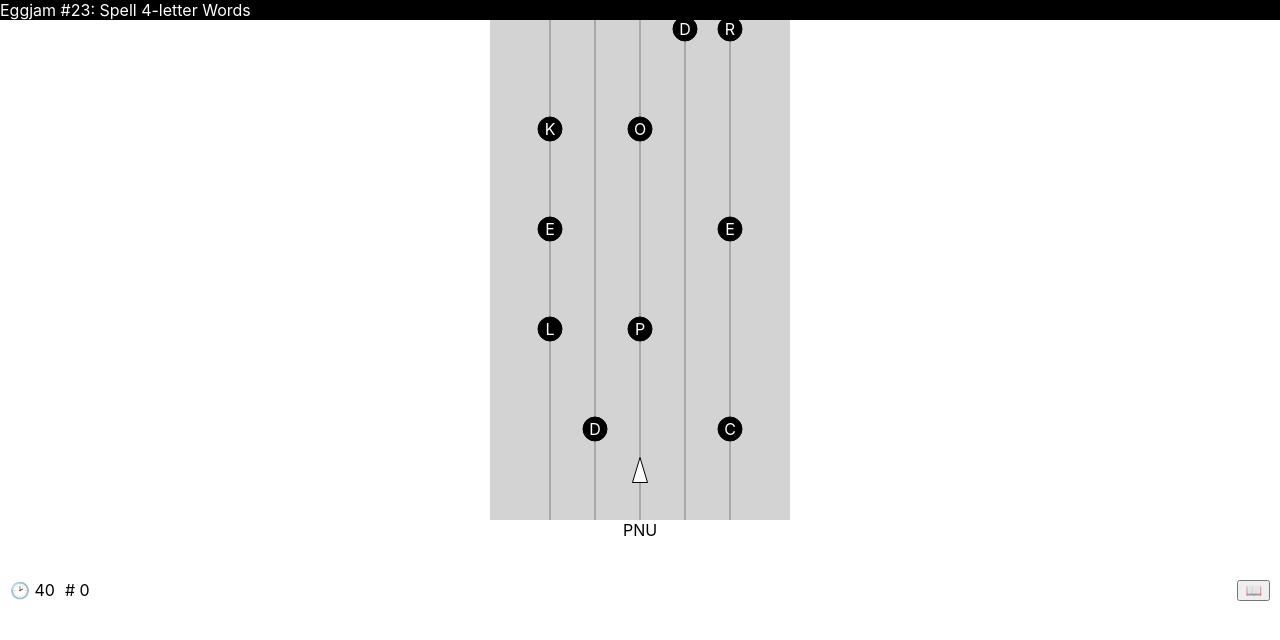
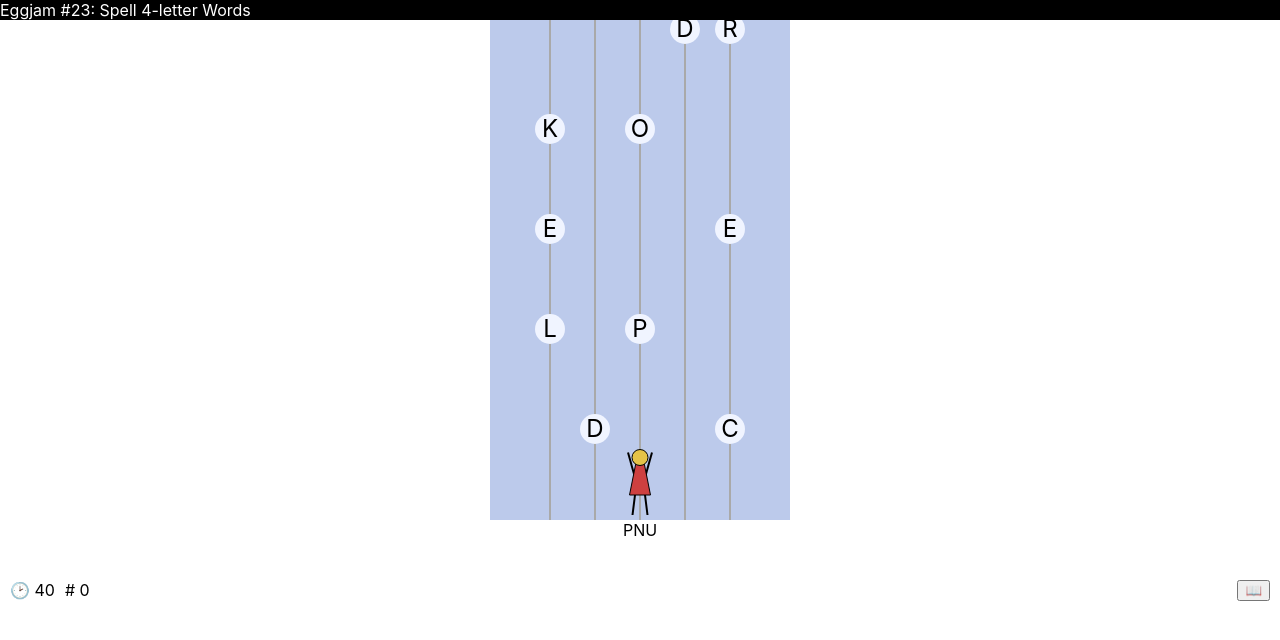
Before and after one commit to a-lexwein/word-grid-react, a React (Vite) app: page /eggjam in a window 1280 px wide. Shown: the top 640 px of the page. Built offline with nearby package versions, Linux system fonts and the light colour scheme.

Commit message:
flying guy

```diff
--- a/src/components/Eggjam.jsx
+++ b/src/components/Eggjam.jsx
@@ -16,6 +16,12 @@ export default function Eggjam() {
     const [last5seconds, setLast5Seconds] = useState(false);
     const [gameState, setGameState] = useState('in-game');
     const letterCount = 4;
+    const [tickY, setTickY] = useState(0.7);
+
+    const [optionsModalOpen, setOptionsModalOpen] = useState(false);
+    const optionsModalRef = useRef(null);
+
+    // const getScore = (hist) => Math.sum(...hist.map(x=>x.score))
 
     // Function to increment the timer by 5 seconds
     const addTime = (s) => {
@@ -54,9 +60,10 @@ export default function Eggjam() {
     const yScale = scaleLinear([100, -100], [0, height]);
 
     const getPolyPoints = () => ([
-        [xScale(0 + xPosRef.current), yScale(-75)],
-        [xScale(-5 + xPosRef.current), yScale(-85)],
-        [xScale(5 + xPosRef.current), yScale(-85)]
+        [xScale(2 + xPosRef.current), yScale(-75)],
+        [xScale(-2 + xPosRef.current), yScale(-75)],
+        [xScale(-7 + xPosRef.current), yScale(-90)],
+        [xScale(7 + xPosRef.current), yScale(-90)]
     ])
     .map(([a, b]) => a.toString() + " " + b.toString())
     .join(',');
@@ -85,7 +92,6 @@ export default function Eggjam() {
     useEffect(() => {
         if (gameState != 'in-game') return;
         const interval = setInterval(() => {
-            const tickY = 0.7;
 
             updateLetters(prevLetters => {
                 let output = prevLetters;
@@ -111,6 +117,7 @@ export default function Eggjam() {
                     // increment timer by length of word...revisit.
                     if(submission.score > 0) addTime(submission.word.length);
                     updateHist(hist => ([...hist, submission]));
+                    setTickY(oldVal => oldVal + submission.score * 0.08);
                     updateGuess('');
                 }
 
@@ -202,7 +209,7 @@ export default function Eggjam() {
             <div id='title'>Eggjam #23: Spell {letterCount}-letter Words</div>
             <svg
                 ref={svgRef}
-                style={{ backgroundColor: '#D3D3D3' }}
+                style={{ backgroundColor: '#bccaeb' }}
                 height={height}
                 width={width}
             >
@@ -217,23 +224,28 @@ export default function Eggjam() {
                         <circle
                             cx={xScale(d.x)}
                             cy={yScale(d.y)}
-                            stroke='black'
-                            fill='black'
-                            r='12'
+                            fill='#f0f4ff'
+                            r='15'
                         />
                         <text
                             x={xScale(d.x)}
                             y={yScale(d.y)}
-                            fill='white'
+                            fill='black'
                             textAnchor='middle'
                             dy="0.35em"
+                            fontSize="1.5em"
                         >
                             {d.letter}
                         </text>
                     </g>
                 ))}
 
-                <polygon points={getPolyPoints(xPos)} fill="white" stroke="black" />
+                <line x1={xScale(xPosRef.current) - 5} x2={xScale(xPosRef.current - 8)} y1={yScale(yPos - 8)} y2={yScale(yPos + 2)} style={{ stroke: 'black', strokeWidth: 2}}/>
+                <line x1={xScale(xPosRef.current) + 5} x2={xScale(xPosRef.current + 8)} y1={yScale(yPos - 8)} y2={yScale(yPos + 2)} style={{ stroke: 'black', strokeWidth: 2}}/>
+                <line x1={xScale(xPosRef.current) - 5} x2={xScale(xPosRef.current - 5)} y1={yScale(yPos - 15)} y2={yScale(yPos - 23)} style={{ stroke: 'black', strokeWidth: 2}}/>
+                <line x1={xScale(xPosRef.current) + 5} x2={xScale(xPosRef.current + 5)} y1={yScale(yPos - 15)} y2={yScale(yPos - 23)} style={{ stroke: 'black', strokeWidth: 2}}/>
+                <polygon points={getPolyPoints(xPos)} fill="#ce4040" stroke="black" />
+                <circle cx={xScale(xPosRef.current)} cy={yScale(yPos)} r="8" fill="#e5c348" stroke="black"/>
             </svg>
             <div>{currentGuess}</div>
             <Scoreboard
```
Also changed, not shown: 1 other file (tests, documents, lock files or other folders).
